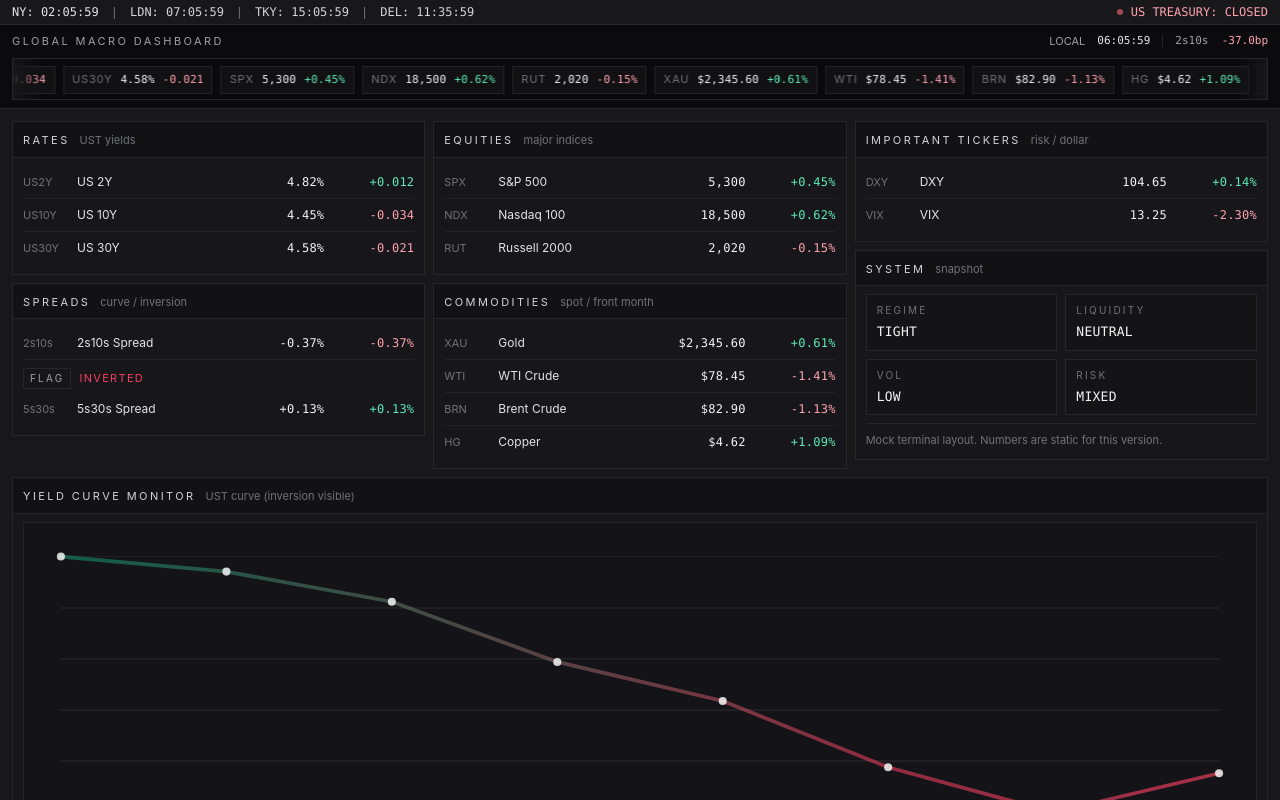
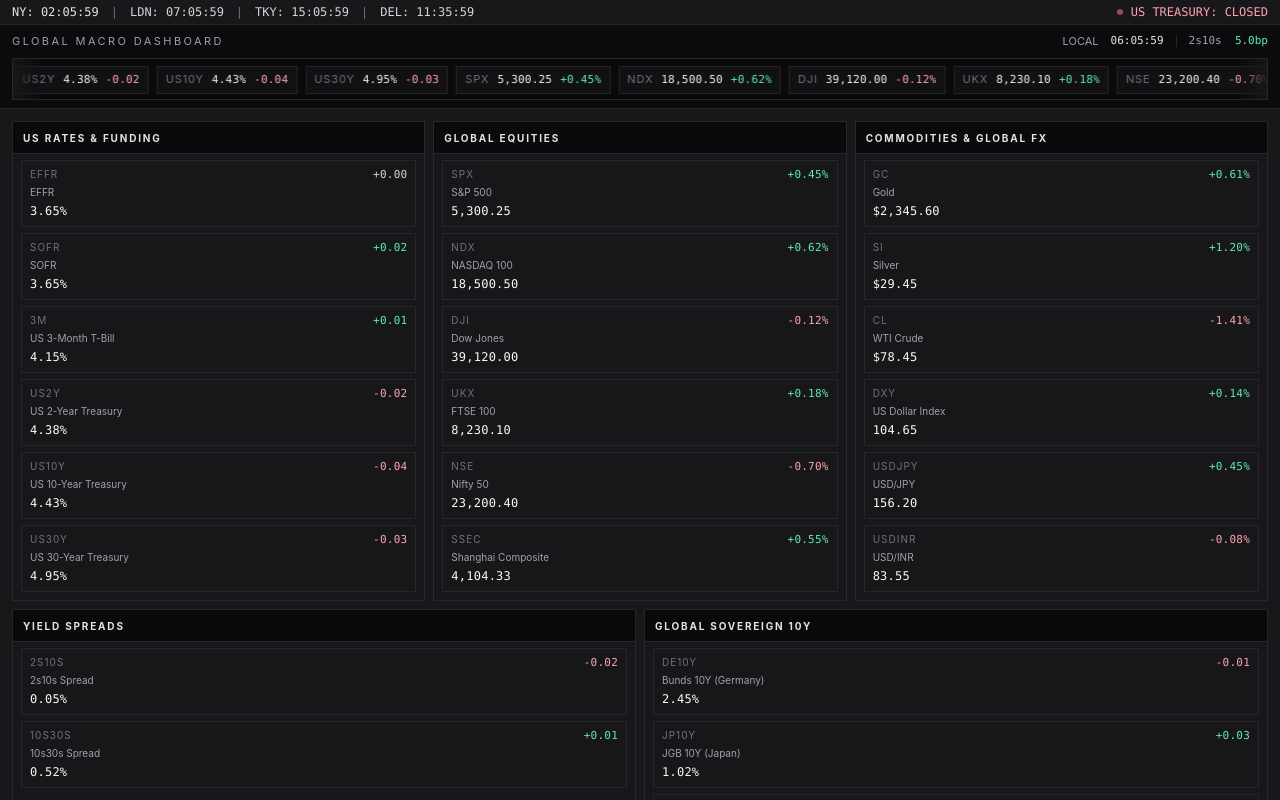
Before and after one commit to shashwatp98/Macro-Dashboard_P1, a SvelteKit app: page / in a window 1280 px wide. Shown: the top 800 px of the page. Built offline with nearby package versions, Linux system fonts and the light colour scheme.

Commit message:
Improved layout and added tickers

```diff
--- a/src/routes/+page.svelte
+++ b/src/routes/+page.svelte
@@ -2,17 +2,21 @@
 	import { onDestroy } from 'svelte';
 
 	type Change = {
-		mode: 'pct' | 'bp';
+		mode: 'pct' | 'abs' | 'bp';
 		value: number;
 	};
 
-	type WidgetRow = {
+	type Ticker = {
 		symbol: string;
 		label: string;
 		value: string;
 		change: Change;
-		note?: string;
-		forceNegative?: boolean;
+	};
+
+	type MarketSection = {
+		id: string;
+		title: string;
+		items: Ticker[];
 	};
 
 	type CurvePoint = {
@@ -22,58 +26,75 @@
 
 	const fmtSigned = (n: number, digits = 2) => `${n >= 0 ? '+' : ''}${n.toFixed(digits)}`;
 	const fmtSignedBp = (n: number, digits = 3) => `${n >= 0 ? '+' : ''}${n.toFixed(digits)}`;
-	const clsFor = (c: Change, forceNegative = false) => {
-		const v = forceNegative ? -Math.abs(c.value) : c.value;
-		if (v > 0) return 'text-emerald-300';
-		if (v < 0) return 'text-rose-300';
+
+	const fmtChg = (c: Change) => {
+		if (c.mode === 'pct') return `${fmtSigned(c.value, 2)}%`;
+		if (c.mode === 'bp') return fmtSignedBp(c.value, 3);
+		return fmtSigned(c.value, 2);
+	};
+
+	const clsFor = (c: Change) => {
+		if (c.value > 0) return 'text-emerald-300';
+		if (c.value < 0) return 'text-rose-300';
 		return 'text-zinc-300';
 	};
 
-	const rates: WidgetRow[] = [
-		{ symbol: 'US2Y', label: 'US 2Y', value: '4.82%', change: { mode: 'bp', value: 0.012 } },
-		{ symbol: 'US10Y', label: 'US 10Y', value: '4.45%', change: { mode: 'bp', value: -0.034 } },
-		{ symbol: 'US30Y', label: 'US 30Y', value: '4.58%', change: { mode: 'bp', value: -0.021 } }
+	const usRatesFunding: Ticker[] = [
+		{ symbol: 'EFFR', label: 'EFFR', value: '3.65%', change: { mode: 'abs', value: 0 } },
+		{ symbol: 'SOFR', label: 'SOFR', value: '3.65%', change: { mode: 'abs', value: 0.02 } },
+		{ symbol: '3M', label: 'US 3-Month T-Bill', value: '4.15%', change: { mode: 'abs', value: 0.01 } },
+		{ symbol: 'US2Y', label: 'US 2-Year Treasury', value: '4.38%', change: { mode: 'abs', value: -0.02 } },
+		{ symbol: 'US10Y', label: 'US 10-Year Treasury', value: '4.43%', change: { mode: 'abs', value: -0.04 } },
+		{ symbol: 'US30Y', label: 'US 30-Year Treasury', value: '4.95%', change: { mode: 'abs', value: -0.03 } }
 	];
 
-	const spreads: WidgetRow[] = [
-		{
-			symbol: '2s10s',
-			label: '2s10s Spread',
-			value: '-0.37%',
-			change: { mode: 'pct', value: -0.37 },
-			note: 'inverted',
-			forceNegative: true
-		},
-		{ symbol: '5s30s', label: '5s30s Spread', value: '+0.13%', change: { mode: 'pct', value: 0.13 } }
+	const yieldSpreads: Ticker[] = [
+		{ symbol: '2s10s', label: '2s10s Spread', value: '0.05%', change: { mode: 'abs', value: -0.02 } },
+		{ symbol: '10s30s', label: '10s30s Spread', value: '0.52%', change: { mode: 'abs', value: 0.01 } }
 	];
 
-	const equities: WidgetRow[] = [
-		{ symbol: 'SPX', label: 'S&P 500', value: '5,300', change: { mode: 'pct', value: 0.45 } },
-		{ symbol: 'NDX', label: 'Nasdaq 100', value: '18,500', change: { mode: 'pct', value: 0.62 } },
-		{ symbol: 'RUT', label: 'Russell 2000', value: '2,020', change: { mode: 'pct', value: -0.15 } }
+	const globalSovereign: Ticker[] = [
+		{ symbol: 'DE10Y', label: 'Bunds 10Y (Germany)', value: '2.45%', change: { mode: 'abs', value: -0.01 } },
+		{ symbol: 'JP10Y', label: 'JGB 10Y (Japan)', value: '1.02%', change: { mode: 'abs', value: 0.03 } },
+		{ symbol: 'AU10Y', label: 'Australia 10Y', value: '4.25%', change: { mode: 'abs', value: -0.02 } }
 	];
 
-	const commodities: WidgetRow[] = [
-		{ symbol: 'XAU', label: 'Gold', value: '$2,345.60', change: { mode: 'pct', value: 0.61 } },
-		{ symbol: 'WTI', label: 'WTI Crude', value: '$78.45', change: { mode: 'pct', value: -1.41 } },
-		{ symbol: 'BRN', label: 'Brent Crude', value: '$82.90', change: { mode: 'pct', value: -1.13 } },
-		{ symbol: 'HG', label: 'Copper', value: '$4.62', change: { mode: 'pct', value: 1.09 } }
+	const globalEquities: Ticker[] = [
+		{ symbol: 'SPX', label: 'S&P 500', value: '5,300.25', change: { mode: 'pct', value: 0.45 } },
+		{ symbol: 'NDX', label: 'NASDAQ 100', value: '18,500.50', change: { mode: 'pct', value: 0.62 } },
+		{ symbol: 'DJI', label: 'Dow Jones', value: '39,120.00', change: { mode: 'pct', value: -0.12 } },
+		{ symbol: 'UKX', label: 'FTSE 100', value: '8,230.10', change: { mode: 'pct', value: 0.18 } },
+		{ symbol: 'NSE', label: 'Nifty 50', value: '23,200.40', change: { mode: 'pct', value: -0.7 } },
+		{ symbol: 'SSEC', label: 'Shanghai Composite', value: '4,104.33', change: { mode: 'pct', value: 0.55 } }
 	];
 
-	const important: WidgetRow[] = [
-		{ symbol: 'DXY', label: 'DXY', value: '104.65', change: { mode: 'pct', value: 0.14 } },
-		{ symbol: 'VIX', label: 'VIX', value: '13.25', change: { mode: 'pct', value: -2.3 } }
+	const commoditiesFx: Ticker[] = [
+		{ symbol: 'GC', label: 'Gold', value: '$2,345.60', change: { mode: 'pct', value: 0.61 } },
+		{ symbol: 'SI', label: 'Silver', value: '$29.45', change: { mode: 'pct', value: 1.2 } },
+		{ symbol: 'CL', label: 'WTI Crude', value: '$78.45', change: { mode: 'pct', value: -1.41 } },
+		{ symbol: 'DXY', label: 'US Dollar Index', value: '104.65', change: { mode: 'pct', value: 0.14 } },
+		{ symbol: 'USDJPY', label: 'USD/JPY', value: '156.20', change: { mode: 'pct', value: 0.45 } },
+		{ symbol: 'USDINR', label: 'USD/INR', value: '83.55', change: { mode: 'pct', value: -0.08 } }
 	];
 
+	const primaryRow: MarketSection[] = [
+		{ id: 'us-rates', title: 'US RATES & FUNDING', items: usRatesFunding },
+		{ id: 'equities', title: 'GLOBAL EQUITIES', items: globalEquities },
+		{ id: 'commodities-fx', title: 'COMMODITIES & GLOBAL FX', items: commoditiesFx }
+	];
+
+	const secondaryRow: MarketSection[] = [
+		{ id: 'spreads', title: 'YIELD SPREADS', items: yieldSpreads },
+		{ id: 'sovereign', title: 'GLOBAL SOVEREIGN 10Y', items: globalSovereign }
+	];
+
+	const sections = [...primaryRow, ...secondaryRow];
+
 	const curve: CurvePoint[] = [
-		{ tenor: '1M', yield: 5.3 },
-		{ tenor: '3M', yield: 5.25 },
-		{ tenor: '6M', yield: 5.15 },
-		{ tenor: '1Y', yield: 4.95 },
-		{ tenor: '2Y', yield: 4.82 },
-		{ tenor: '5Y', yield: 4.6 },
-		{ tenor: '10Y', yield: 4.45 },
-		{ tenor: '30Y', yield: 4.58 }
+		{ tenor: '3M', yield: 4.15 },
+		{ tenor: '2Y', yield: 4.38 },
+		{ tenor: '10Y', yield: 4.43 },
+		{ tenor: '30Y', yield: 4.95 }
 	];
 
 	const w = 720;
@@ -133,7 +154,7 @@
 			hour12: false
 		}).formatToParts(d);
 
-	const tickerItems = [...rates, ...equities, ...commodities, ...important];
+	const tickerItems = sections.flatMap((s) => s.items);
 
 	let now = headerTime();
 	let ny = 'NY: --:--:--';
@@ -204,10 +225,8 @@
 	<div class="sticky top-0 z-30 border-b border-zinc-800 bg-zinc-950/80 backdrop-blur">
 		<div class="mx-auto max-w-[1600px] px-3 py-2">
 			<div class="flex items-center gap-3">
-				<div class="flex items-baseline gap-2">
 				<div class="text-[11px] uppercase tracking-[0.22em] text-zinc-400">
 					Global Macro Dashboard
-					</div>
 				</div>
 				<div class="ml-auto flex items-center gap-3 text-[11px] text-zinc-400">
 					<div class="hidden sm:block">LOCAL</div>
@@ -215,7 +234,7 @@
 					<div class="h-3 w-px bg-zinc-800" />
 					<div class="font-mono">
 						2s10s&nbsp;
-						<span class={clsFor({ mode: 'bp', value: invLevel }, true)}>{invLevel.toFixed(1)}bp</span>
+						<span class={clsFor({ mode: 'abs', value: invLevel })}>{invLevel.toFixed(1)}bp</span>
 					</div>
 				</div>
 			</div>
@@ -227,10 +246,8 @@
 							<div class="tick">
 								<div class="tickSym">{r.symbol}</div>
 								<div class="tickVal font-mono">{r.value}</div>
-								<div class={"tickChg font-mono " + clsFor(r.change, r.forceNegative ?? false)}>
-									{r.change.mode === 'pct'
-										? `${fmtSigned(r.change.value, 2)}%`
-										: `${fmtSignedBp(r.change.value, 3)}`}
+								<div class={"tickChg font-mono " + clsFor(r.change)}>
+									{fmtChg(r.change)}
 								</div>
 							</div>
 						{/each}
@@ -240,10 +257,8 @@
 							<div class="tick">
 								<div class="tickSym">{r.symbol}</div>
 								<div class="tickVal font-mono">{r.value}</div>
-								<div class={"tickChg font-mono " + clsFor(r.change, r.forceNegative ?? false)}>
-									{r.change.mode === 'pct'
-										? `${fmtSigned(r.change.value, 2)}%`
-										: `${fmtSignedBp(r.change.value, 3)}`}
+								<div class={"tickChg font-mono " + clsFor(r.change)}>
+									{fmtChg(r.change)}
 								</div>
 							</div>
 						{/each}
@@ -254,174 +269,29 @@
 	</div>
 
 	<div class="mx-auto max-w-[1600px] px-3 pb-6 pt-3">
-		<!-- Main 3-column market grid -->
-		<div class="grid grid-cols-1 gap-2 lg:grid-cols-3">
-			<section class="space-y-2">
-				<div class="widget">
-					<div class="widgetHeader">
-						<div class="widgetTitle">Rates</div>
-						<div class="widgetMeta">UST yields</div>
+		<div class="dashboardLayout">
+			<div class="blocksStack">
+				<div class="blocksRow blocksRowPrimary">
+					{#each primaryRow as section (section.id)}
+						{@render sectionPanel(section)}
+					{/each}
 				</div>
-					<div class="widgetBody">
-						{#each rates as r (r.symbol)}
-							<div class="row">
-								<div class="rowL">
-									<div class="sym">{r.symbol}</div>
-									<div class="lbl">{r.label}</div>
-								</div>
-								<div class="rowR">
-									<div class="val font-mono">{r.value}</div>
-									<div class={"chg font-mono " + clsFor(r.change)}>
-										{fmtSignedBp(r.change.value, 3)}
-									</div>
-								</div>
-							</div>
+				<div class="blocksRow blocksRowSecondary">
+					{#each secondaryRow as section (section.id)}
+						{@render sectionPanel(section)}
 					{/each}
 				</div>
 			</div>
 
-				<div class="widget">
+			<!-- Yield Curve Monitor -->
+			<section class="curveSection">
+				<div class="widget border border-zinc-800">
 					<div class="widgetHeader">
-						<div class="widgetTitle">Spreads</div>
-						<div class="widgetMeta">curve / inversion</div>
+						<div class="widgetTitle">Yield Curve Monitor</div>
+						<div class="widgetMeta">UST curve — 3M / 2Y / 10Y / 30Y</div>
 					</div>
 					<div class="widgetBody">
-						{#each spreads as s (s.symbol)}
-							<div class="row">
-								<div class="rowL">
-									<div class="sym">{s.symbol}</div>
-									<div class="lbl">{s.label}</div>
-								</div>
-								<div class="rowR">
-									<div class="val font-mono">{s.value}</div>
-									<div class={"chg font-mono " + clsFor(s.change, s.forceNegative ?? false)}>
-										{s.change.mode === 'pct' ? `${fmtSigned(s.change.value, 2)}%` : fmtSignedBp(s.change.value, 3)}
-									</div>
-								</div>
-							</div>
-							{#if s.note}
-								<div class="noteRow">
-									<span class="noteTag">FLAG</span>
-									<span class="noteText">{s.note.toUpperCase()}</span>
-								</div>
-							{/if}
-						{/each}
-					</div>
-				</div>
-			</section>
-
-			<section class="space-y-2">
-				<div class="widget">
-					<div class="widgetHeader">
-						<div class="widgetTitle">Equities</div>
-						<div class="widgetMeta">major indices</div>
-					</div>
-					<div class="widgetBody">
-						{#each equities as e (e.symbol)}
-							<div class="row">
-								<div class="rowL">
-									<div class="sym">{e.symbol}</div>
-									<div class="lbl">{e.label}</div>
-								</div>
-								<div class="rowR">
-									<div class="val font-mono">{e.value}</div>
-									<div class={"chg font-mono " + clsFor(e.change)}>
-										{fmtSigned(e.change.value, 2)}%
-									</div>
-								</div>
-							</div>
-						{/each}
-					</div>
-				</div>
-
-				<div class="widget">
-					<div class="widgetHeader">
-						<div class="widgetTitle">Commodities</div>
-						<div class="widgetMeta">spot / front month</div>
-					</div>
-					<div class="widgetBody">
-						{#each commodities as c (c.symbol)}
-							<div class="row">
-								<div class="rowL">
-									<div class="sym">{c.symbol}</div>
-									<div class="lbl">{c.label}</div>
-								</div>
-								<div class="rowR">
-									<div class="val font-mono">{c.value}</div>
-									<div class={"chg font-mono " + clsFor(c.change)}>
-										{fmtSigned(c.change.value, 2)}%
-									</div>
-								</div>
-							</div>
-						{/each}
-					</div>
-				</div>
-			</section>
-
-			<section class="space-y-2">
-				<div class="widget">
-					<div class="widgetHeader">
-						<div class="widgetTitle">Important Tickers</div>
-						<div class="widgetMeta">risk / dollar</div>
-					</div>
-					<div class="widgetBody">
-						{#each important as t (t.symbol)}
-							<div class="row">
-								<div class="rowL">
-									<div class="sym">{t.symbol}</div>
-									<div class="lbl">{t.label}</div>
-								</div>
-								<div class="rowR">
-									<div class="val font-mono">{t.value}</div>
-									<div class={"chg font-mono " + clsFor(t.change)}>
-										{fmtSigned(t.change.value, 2)}%
-									</div>
-								</div>
-							</div>
-						{/each}
-					</div>
-				</div>
-
-				<div class="widget">
-					<div class="widgetHeader">
-						<div class="widgetTitle">System</div>
-						<div class="widgetMeta">snapshot</div>
-					</div>
-					<div class="widgetBody">
-						<div class="grid grid-cols-2 gap-2">
-							<div class="miniKpi">
-								<div class="k">REGIME</div>
-								<div class="v font-mono">TIGHT</div>
-							</div>
-							<div class="miniKpi">
-								<div class="k">LIQUIDITY</div>
-								<div class="v font-mono">NEUTRAL</div>
-							</div>
-							<div class="miniKpi">
-								<div class="k">VOL</div>
-								<div class="v font-mono">LOW</div>
-							</div>
-							<div class="miniKpi">
-								<div class="k">RISK</div>
-								<div class="v font-mono">MIXED</div>
-							</div>
-						</div>
-						<div class="mt-2 border-t border-zinc-800 pt-2 text-[11px] text-zinc-500">
-							Mock terminal layout. Numbers are static for this version.
-						</div>
-					</div>
-				</div>
-			</section>
-
-			<!-- Dedicated yield curve section -->
-			<section class="lg:col-span-3">
-				<div class="widget">
-					<div class="widgetHeader">
-						<div class="widgetTitle">Yield Curve Monitor</div>
-						<div class="widgetMeta">UST curve (inversion visible)</div>
-					</div>
-					<div class="widgetBody">
-						<div class="curveWrap">
+						<div class="curveWrap border border-zinc-800">
 							<svg
 								viewBox={`0 0 ${w} ${h}`}
 								class="curveSvg"
@@ -431,12 +301,11 @@
 								<defs>
 									<linearGradient id="g" x1="0" y1="0" x2="1" y2="0">
 										<stop offset="0%" stop-color="rgb(16 185 129)" stop-opacity="0.45" />
-										<stop offset="70%" stop-color="rgb(244 63 94)" stop-opacity="0.55" />
-										<stop offset="100%" stop-color="rgb(244 63 94)" stop-opacity="0.65" />
+										<stop offset="55%" stop-color="rgb(52 211 153)" stop-opacity="0.5" />
+										<stop offset="100%" stop-color="rgb(244 63 94)" stop-opacity="0.55" />
 									</linearGradient>
 								</defs>
 
-								<!-- grid -->
 								{#each Array.from({ length: 6 }) as _, i (i)}
 									<line
 										x1={padX}
@@ -447,10 +316,8 @@
 									/>
 								{/each}
 
-								<!-- curve -->
 								<path d={pathD} fill="none" stroke="url(#g)" stroke-width="2.2" stroke-linecap="round" />
 
-								<!-- points -->
 								{#each curve as p, i (p.tenor)}
 									<circle cx={xAt(i)} cy={yAt(p.yield)} r="2.4" class="curvePt" />
 								{/each}
@@ -463,33 +330,27 @@
 							</div>
 						</div>
 
-						<div class="mt-3 grid grid-cols-1 gap-2 md:grid-cols-3">
-							<div class="miniKpi">
-								<div class="k">1M</div>
-								<div class="v font-mono">{curve[0].yield.toFixed(2)}%</div>
+						<div class="mt-3 grid grid-cols-2 gap-2 md:grid-cols-4">
+							{#each curve as p (p.tenor + '-kpi')}
+								<div class="miniKpi border border-zinc-800">
+									<div class="k">{p.tenor}</div>
+									<div class="v font-mono">{p.yield.toFixed(2)}%</div>
 								</div>
-							<div class="miniKpi">
-								<div class="k">2Y</div>
-								<div class="v font-mono">{(curve.find((p) => p.tenor === '2Y')?.yield ?? 0).toFixed(2)}%</div>
-							</div>
-							<div class="miniKpi">
-								<div class="k">10Y</div>
-								<div class="v font-mono">{(curve.find((p) => p.tenor === '10Y')?.yield ?? 0).toFixed(2)}%</div>
-							</div>
+							{/each}
 						</div>
 
 						<div class="mt-2 flex flex-wrap items-center gap-2 text-[11px] text-zinc-500">
-							<div class="badge">
-								<span class="bKey">INVERSION</span>
-								<span class={"bVal " + clsFor({ mode: 'bp', value: invLevel }, true)}>
+							<div class="badge border border-zinc-800">
+								<span class="bKey">2s10s</span>
+								<span class={"bVal font-mono " + clsFor({ mode: 'abs', value: invLevel })}>
 									{invLevel.toFixed(1)}bp
 								</span>
 							</div>
-							<div class="badge">
+							<div class="badge border border-zinc-800">
 								<span class="bKey">RANGE</span>
 								<span class="bVal font-mono">{minY.toFixed(2)}–{maxY.toFixed(2)}%</span>
 							</div>
-							<div class="badge">
+							<div class="badge border border-zinc-800">
 								<span class="bKey">MODE</span>
 								<span class="bVal font-mono">STATIC</span>
 							</div>
@@ -501,13 +362,154 @@
 	</div>
 </main>
 
+{#snippet sectionPanel(section: MarketSection)}
+	<section class="sectionPanel border border-zinc-800">
+		<div class="sectionBand">
+			<h2 class="sectionHeading">{section.title}</h2>
+		</div>
+		<div class="sectionBody">
+			<div class="tickerGrid">
+				{#each section.items as item (item.symbol)}
+					<div class="tickerCard border border-zinc-800">
+						<div class="tickerCardTop">
+							<span class="tickerSym">{item.symbol}</span>
+							<span class={"tickerChg font-mono " + clsFor(item.change)}>{fmtChg(item.change)}</span>
+						</div>
+						<div class="tickerLbl">{item.label}</div>
+						<div class="tickerVal font-mono">{item.value}</div>
+					</div>
+				{/each}
+			</div>
+		</div>
+	</section>
+{/snippet}
+
 <style>
 	:global(html) {
 		background: #18181b;
 	}
 
+	.dashboardLayout {
+		display: flex;
+		flex-direction: column;
+		gap: 8px;
+	}
+
+	.blocksStack {
+		display: flex;
+		flex-direction: column;
+		gap: 8px;
+	}
+
+	.blocksRow {
+		display: grid;
+		gap: 8px;
+		align-items: stretch;
+		grid-template-columns: 1fr;
+	}
+
+	.blocksRowPrimary {
+		grid-template-columns: 1fr;
+	}
+
+	@media (min-width: 768px) {
+		.blocksRowPrimary {
+			grid-template-columns: repeat(3, minmax(0, 1fr));
+		}
+	}
+
+	.blocksRowSecondary {
+		grid-template-columns: 1fr;
+	}
+
+	@media (min-width: 768px) {
+		.blocksRowSecondary {
+			grid-template-columns: repeat(2, minmax(0, 1fr));
+		}
+	}
+
+	.sectionPanel {
+		background: rgba(24, 24, 27, 0.78);
+		display: flex;
+		flex-direction: column;
+		min-height: 0;
+	}
+
+	.sectionBand {
+		padding: 10px 10px 8px 10px;
+		border-bottom: 1px solid rgb(39 39 42);
+		background: rgba(0, 0, 0, 0.55);
+	}
+
+	.sectionHeading {
+		margin: 0;
+		font-size: 10px;
+		font-weight: 700;
+		text-transform: uppercase;
+		letter-spacing: 0.18em;
+		color: rgb(228 228 231);
+		line-height: 1.3;
+	}
+
+	.sectionBody {
+		padding: 6px 8px 8px 8px;
+		flex: 1;
+	}
+
+	.tickerGrid {
+		display: flex;
+		flex-direction: column;
+		gap: 6px;
+	}
+
+	.tickerCard {
+		background: rgba(24, 24, 27, 0.65);
+		padding: 6px 8px;
+		min-height: 0;
+		display: flex;
+		flex-direction: column;
+		justify-content: space-between;
+	}
+
+	.tickerCardTop {
+		display: flex;
+		align-items: baseline;
+		justify-content: space-between;
+		gap: 8px;
+	}
+
+	.tickerSym {
+		font-size: 10px;
+		letter-spacing: 0.1em;
+		color: rgb(113 113 122);
+		text-transform: uppercase;
+	}
+
+	.tickerLbl {
+		font-size: 10px;
+		color: rgb(161 161 170);
+		margin-top: 2px;
+		line-height: 1.25;
+	}
+
+	.tickerVal {
+		font-size: 12px;
+		color: rgb(250 250 250);
+		margin-top: 4px;
+		letter-spacing: 0.02em;
+	}
+
+	.curveSection {
+		width: 100%;
+	}
+
+	.tickerChg {
+		font-size: 11px;
+		letter-spacing: 0.02em;
+		white-space: nowrap;
+	}
+
 	.widget {
-		border: 1px solid rgb(39 39 42);
 		background: rgba(24, 24, 27, 0.78);
 	}
 
@@ -536,86 +538,7 @@
 		padding: 8px 10px 10px 10px;
 	}
 
-	.row {
-		display: flex;
-		align-items: center;
-		justify-content: space-between;
-		gap: 10px;
-		padding: 7px 0;
-		border-bottom: 1px solid rgba(39, 39, 42, 0.7);
-	}
-
-	.row:last-child {
-		border-bottom: none;
-	}
-
-	.rowL {
-		display: flex;
-		align-items: baseline;
-		gap: 10px;
-		min-width: 0;
-	}
-
-	.sym {
-		font-size: 11px;
-		color: rgb(113 113 122);
-		min-width: 44px;
-	}
-
-	.lbl {
-		font-size: 12px;
-		color: rgb(228 228 231);
-		white-space: nowrap;
-		overflow: hidden;
-		text-overflow: ellipsis;
-	}
-
-	.rowR {
-		display: flex;
-		align-items: baseline;
-		gap: 12px;
-	}
-
-	.val {
-		font-size: 12px;
-		color: rgb(244 244 245);
-		min-width: 92px;
-		text-align: right;
-		letter-spacing: 0.02em;
-	}
-
-	.chg {
-		font-size: 12px;
-		min-width: 78px;
-		text-align: right;
-		letter-spacing: 0.02em;
-	}
-
-	.noteRow {
-		display: flex;
-		align-items: center;
-		gap: 8px;
-		padding: 8px 0 4px 0;
-	}
-
-	.noteTag {
-		font-size: 10px;
-		letter-spacing: 0.22em;
-		text-transform: uppercase;
-		color: rgb(161 161 170);
-		border: 1px solid rgb(39 39 42);
-		padding: 2px 6px;
-		background: rgba(24, 24, 27, 0.6);
-	}
-
-	.noteText {
-		font-size: 11px;
-		color: rgb(244 63 94);
-		letter-spacing: 0.12em;
-	}
-
 	.miniKpi {
-		border: 1px solid rgb(39 39 42);
 		background: rgba(9, 9, 11, 0.22);
 		padding: 8px 10px;
 	}
@@ -635,7 +558,6 @@
 	}
 
 	.curveWrap {
-		border: 1px solid rgba(39, 39, 42, 0.85);
 		background: rgba(9, 9, 11, 0.2);
 		padding: 10px 10px 8px 10px;
 	}
@@ -659,7 +581,7 @@
 
 	.tenors {
 		display: grid;
-		grid-template-columns: repeat(8, minmax(0, 1fr));
+		grid-template-columns: repeat(4, minmax(0, 1fr));
 		gap: 6px;
 		margin-top: 8px;
 	}
@@ -677,7 +599,6 @@
 		display: inline-flex;
 		align-items: center;
 		gap: 8px;
-		border: 1px solid rgb(39 39 42);
 		background: rgba(24, 24, 27, 0.5);
 		padding: 4px 8px;
 	}
@@ -694,7 +615,6 @@
 		color: rgb(212 212 216);
 	}
 
-	/* Ticker (marquee-style) */
 	.ticker {
 		border: 1px solid rgb(39 39 42);
 		background: rgba(9, 9, 11, 0.25);
@@ -734,7 +654,7 @@
 		gap: 8px;
 		font-size: 11px;
 		will-change: transform;
-		animation: tickerScroll 34s linear infinite;
+		animation: tickerScroll 42s linear infinite;
 	}
 
 	.ticker:hover .tickerTrack {
```
Lines whose indentation alone changed are shown as unchanged.
